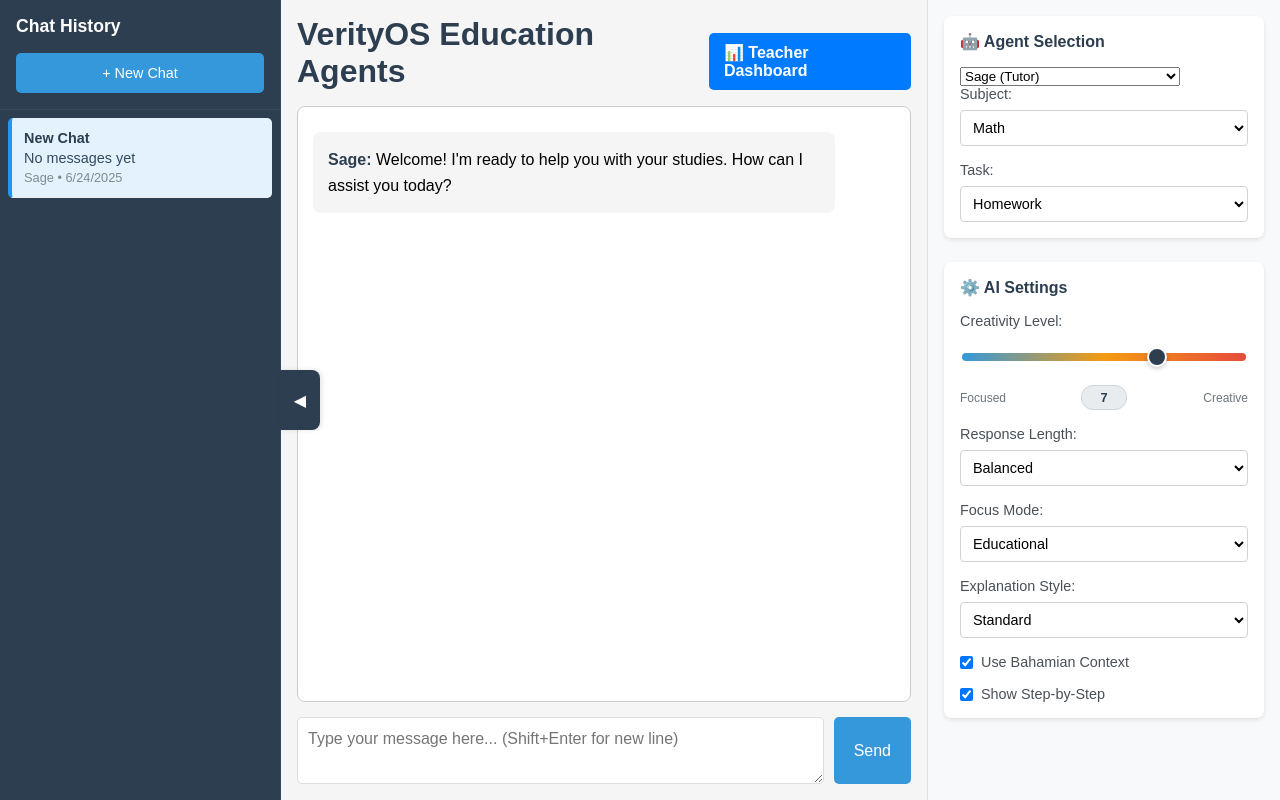
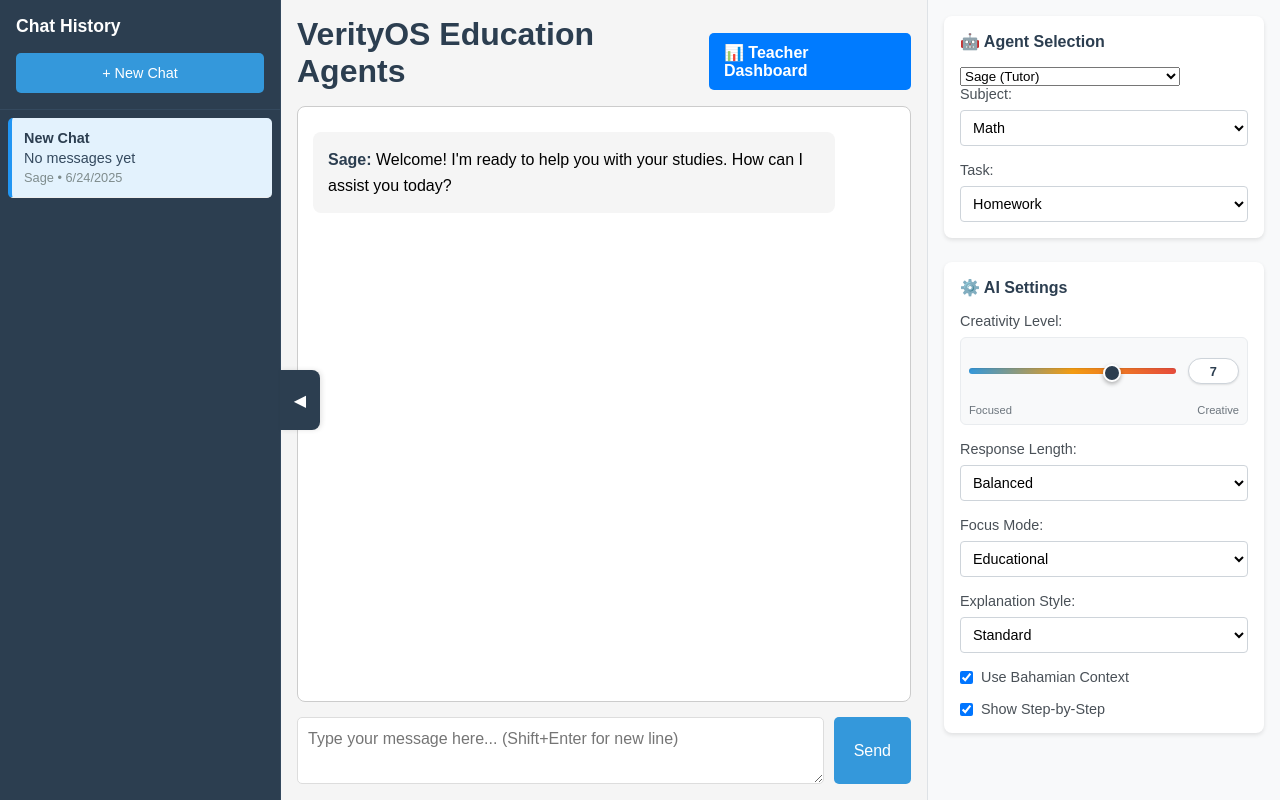
Before and after one commit to salutethegenius/verityos-education-agents, a Flask app: page / in a window 1280 px wide. Run offline with Flask 3, Linux system fonts and the light colour scheme; some libraries are stand-ins or nearby versions.

Commit message:
Assistant checkpoint: Fixed slider bugs and multiple initialization issues
Assistant generated file changes:
- web/static/css/style.css: Rebuild temperature slider with better mobile support, Fix mobile responsive slider constraints
- web/templates/agent_interface.html: Rebuild temperature slider HTML structure
- web/static/js/app.js: Fix initialization issues and rebuild temperature slider functionality, Rebuild temperature slider with better mobile support and error handling, Add new temperature slider initialization function

---

User prompt:

bugs

Replit-Commit-Author: Assistant
Replit-Commit-Session-Id: 92391f96-5321-43fd-9782-1af99d84ca9c

```diff
--- a/web/static/css/style.css
+++ b/web/static/css/style.css
@@ -207,61 +207,87 @@ body {
   width: 100%;
   margin: 0.5rem 0;
   box-sizing: border-box;
+  padding: 0.5rem;
+  background: #f8f9fa;
+  border-radius: 6px;
+  border: 1px solid #e9ecef;
 }
 
 .slider-wrapper {
   position: relative;
   width: 100%;
-  height: 40px;
+  height: 50px;
   display: flex;
   align-items: center;
+  gap: 0.75rem;
   box-sizing: border-box;
+}
+
+.slider-track {
+  flex: 1;
+  position: relative;
+  height: 6px;
+  background: linear-gradient(to right, #3498db 0%, #f39c12 50%, #e74c3c 100%);
+  border-radius: 3px;
+  box-shadow: inset 0 1px 2px rgba(0,0,0,0.1);
 }
 
 #temperature-slider {
   -webkit-appearance: none;
   appearance: none;
   width: 100%;
-  height: 8px;
-  border-radius: 4px;
-  background: linear-gradient(to right, #3498db 0%, #f39c12 50%, #e74c3c 100%);
+  height: 6px;
+  background: transparent;
   outline: none;
   cursor: pointer;
-  box-sizing: border-box;
+  position: absolute;
+  top: 0;
+  left: 0;
+  z-index: 2;
 }
 
 #temperature-slider::-webkit-slider-thumb {
   -webkit-appearance: none;
   appearance: none;
-  width: 20px;
-  height: 20px;
+  width: 18px;
+  height: 18px;
   border-radius: 50%;
   background: #2c3e50;
   cursor: pointer;
   border: 2px solid #ffffff;
-  box-shadow: 0 2px 4px rgba(0,0,0,0.2);
-  transition: all 0.2s ease;
+  box-shadow: 0 2px 4px rgba(0,0,0,0.3);
+  transition: all 0.15s ease;
 }
 
 #temperature-slider::-webkit-slider-thumb:hover {
   transform: scale(1.1);
-  box-shadow: 0 3px 6px rgba(0,0,0,0.3);
+  box-shadow: 0 3px 6px rgba(0,0,0,0.4);
+}
+
+#temperature-slider::-webkit-slider-thumb:active {
+  transform: scale(1.2);
 }
 
 #temperature-slider::-moz-range-thumb {
-  width: 20px;
-  height: 20px;
+  width: 18px;
+  height: 18px;
   border-radius: 50%;
   background: #2c3e50;
   cursor: pointer;
   border: 2px solid #ffffff;
-  box-shadow: 0 2px 4px rgba(0,0,0,0.2);
-  transition: all 0.2s ease;
+  box-shadow: 0 2px 4px rgba(0,0,0,0.3);
+  transition: all 0.15s ease;
+  -moz-appearance: none;
 }
 
 #temperature-slider::-moz-range-thumb:hover {
   transform: scale(1.1);
-  box-shadow: 0 3px 6px rgba(0,0,0,0.3);
+  box-shadow: 0 3px 6px rgba(0,0,0,0.4);
+}
+
+#temperature-slider::-moz-range-track {
+  background: transparent;
+  border: none;
 }
 
 .slider-labels {
@@ -269,7 +295,7 @@ body {
   justify-content: space-between;
   align-items: center;
   margin-top: 0.5rem;
-  font-size: 0.75rem;
+  font-size: 0.7rem;
   color: #6c757d;
   width: 100%;
   box-sizing: border-box;
@@ -278,25 +304,27 @@ body {
 .slider-labels .left-label {
   text-align: left;
   flex: 1;
+  font-weight: 500;
 }
 
 .slider-labels .right-label {
   text-align: right;
   flex: 1;
+  font-weight: 500;
 }
 
 #temperature-value {
   font-weight: 600;
   color: #2c3e50;
-  background: #e9ecef;
-  padding: 0.25rem 0.5rem;
-  border-radius: 12px;
-  min-width: 28px;
+  background: #ffffff;
+  padding: 0.3rem 0.6rem;
+  border-radius: 15px;
+  min-width: 30px;
   text-align: center;
   font-size: 0.8rem;
   border: 1px solid #ced4da;
-  margin: 0 0.5rem;
   flex-shrink: 0;
+  box-shadow: 0 1px 2px rgba(0,0,0,0.1);
 }
 
 .checkbox-group {
--- a/web/templates/agent_interface.html
+++ b/web/templates/agent_interface.html
@@ -75,11 +75,13 @@
           <label for="temperature-slider">Creativity Level:</label>
           <div class="slider-container">
             <div class="slider-wrapper">
-              <input type="range" id="temperature-slider" min="0" max="10" value="7" step="1">
+              <div class="slider-track">
+                <input type="range" id="temperature-slider" min="0" max="10" value="7" step="1">
+              </div>
+              <span id="temperature-value">7</span>
             </div>
             <div class="slider-labels">
               <span class="left-label">Focused</span>
-              <span id="temperature-value">7</span>
               <span class="right-label">Creative</span>
             </div>
           </div>
```
Also changed, not shown: other parts of web/static/css/style.css (+15 -12 lines), web/static/js/app.js (+61 -27 lines).
